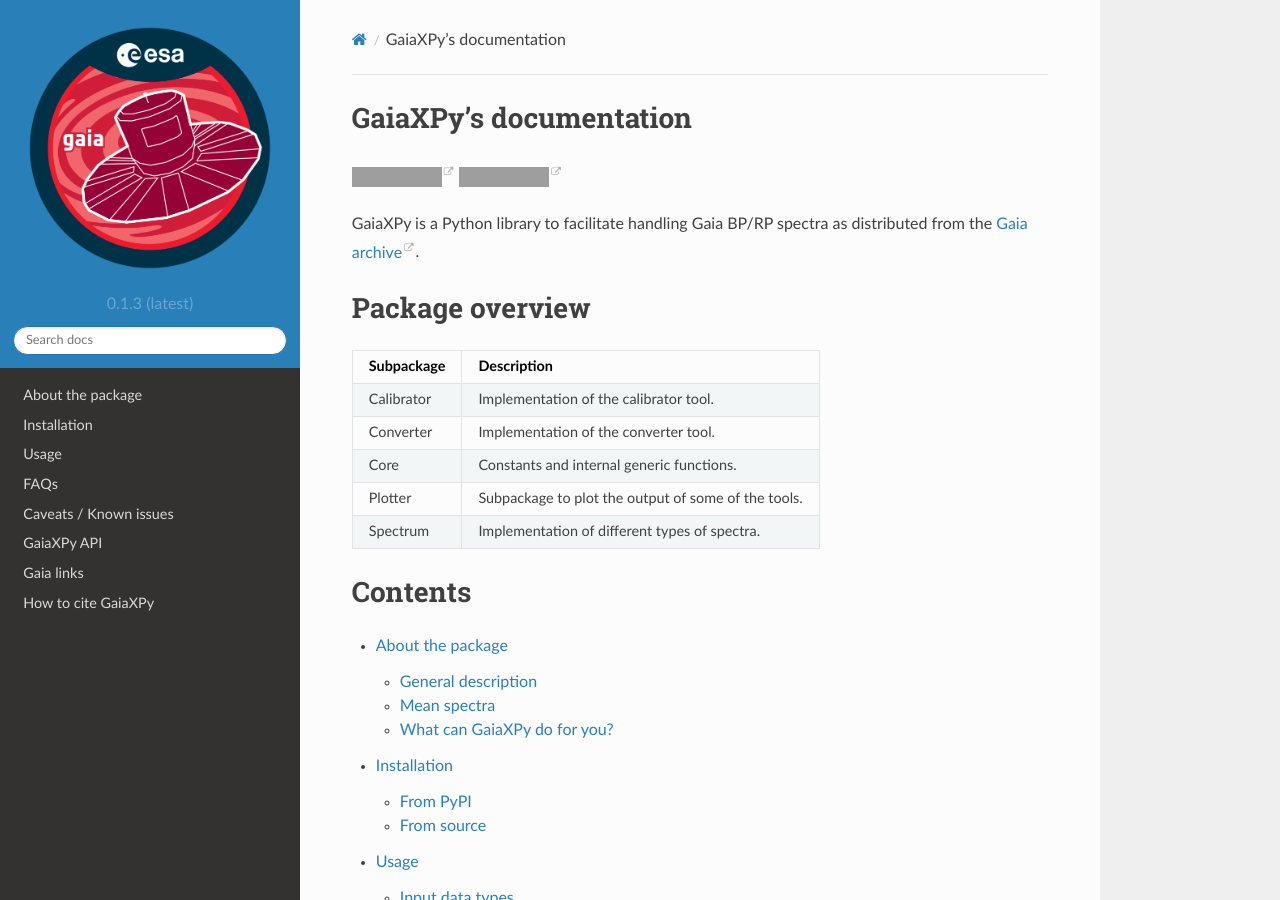
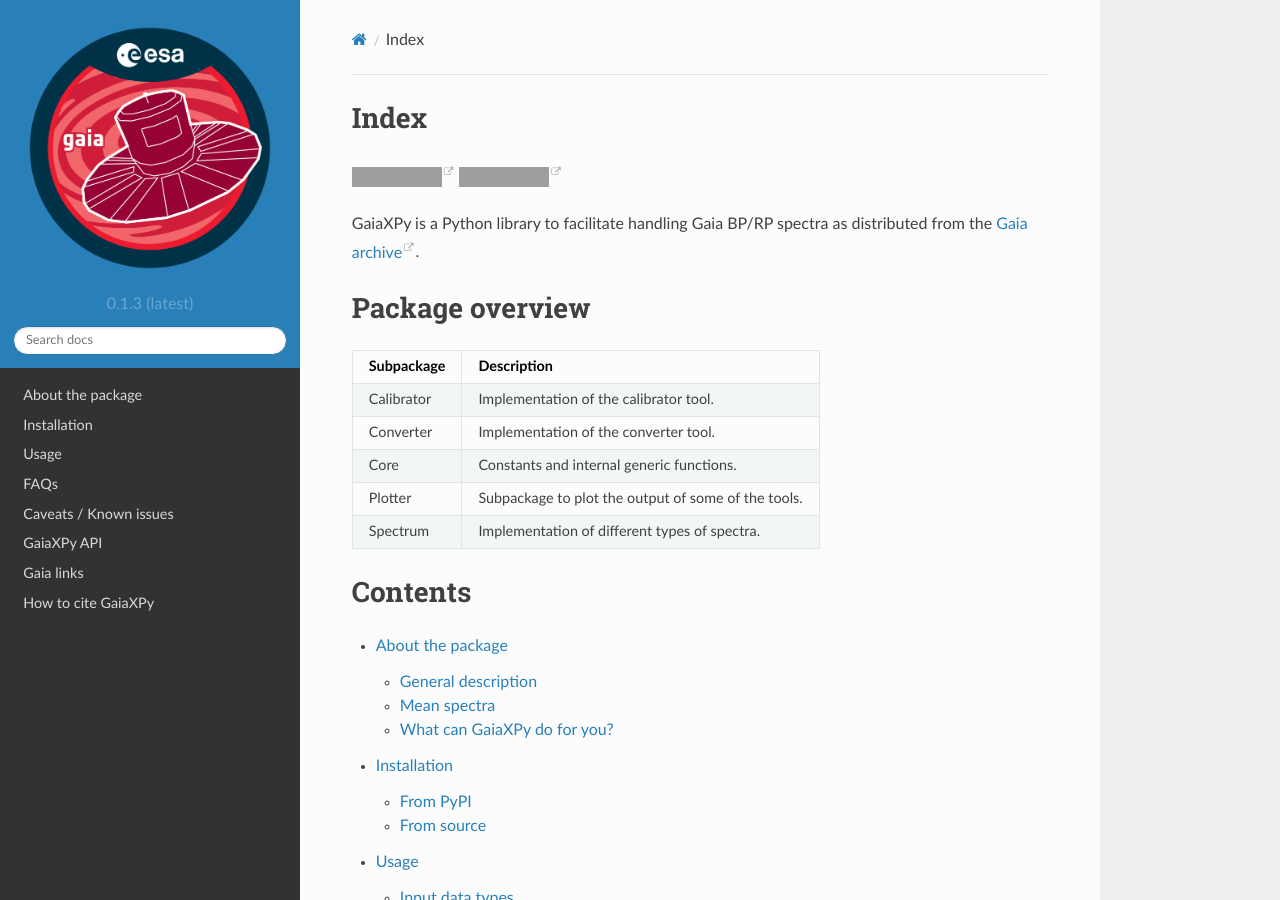
Before and after one commit to gaia-dpci/GaiaXPy, a Sphinx documentation site: the page built from docs/source/index.rst, in a window 1280 px wide and 900 px high. Built offline with Sphinx 7.4.7 and the Read the Docs theme 2.0.0, drawn with Linux system fonts in a browser that asks for light colours; formulas are drawn with MathJax 3; grey boxes are pictures that could not be loaded.

Commit message:
change title to index

```diff
--- a/docs/source/index.rst
+++ b/docs/source/index.rst
@@ -1,5 +1,5 @@
-GaiaXPy's documentation
-=======================
+Index
+=====
 
 |License|
 |Zenodo|
```
